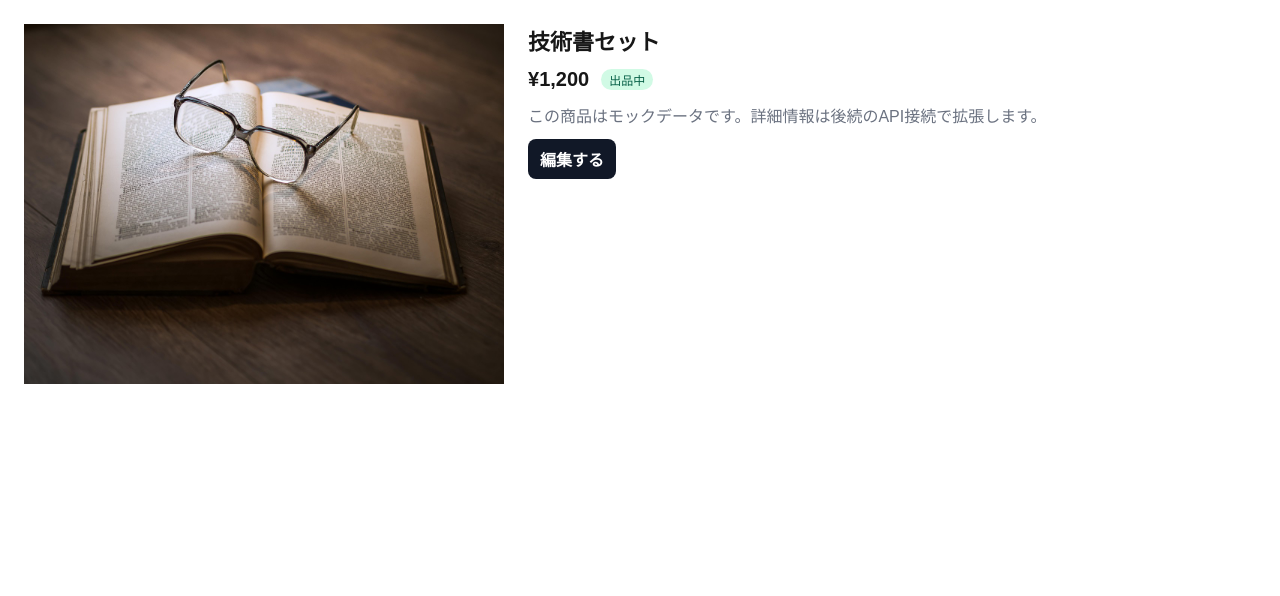
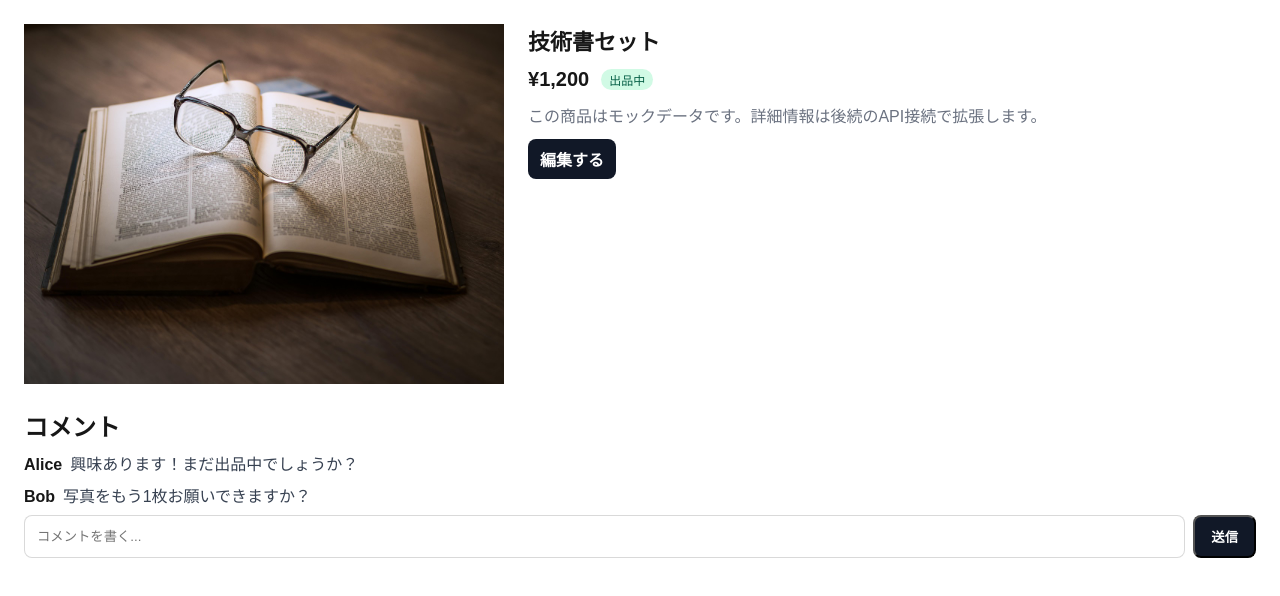
Before and after one commit to junohm410/discord-flea-market, a Next.js app in the folder app/: page /items/1 in a window 1280 px wide. Shown: the top 596 px of the page. Built offline with nearby package versions, Linux system fonts and the light colour scheme.

Commit message:
商品コメントエリアの実装

```diff
--- /dev/null
+++ b/app/src/app/items/[id]/_components/ItemComments.tsx
@@ -0,0 +1,80 @@
+"use client";
+
+import styled from "styled-components";
+import { mockComments } from "@/mock/comments";
+
+type Props = { itemId: number };
+
+const ItemComments = ({ itemId }: Props) => {
+  return (
+    <Section>
+      <h2>コメント</h2>
+      <List>
+        {mockComments
+          .filter((c) => c.itemId === itemId)
+          .map((c) => (
+            <li key={c.id}>
+              <Author>{c.author}</Author>
+              <Body>{c.body}</Body>
+            </li>
+          ))}
+      </List>
+      <Form
+        onSubmit={(e) => {
+          e.preventDefault();
+          // TODO: BFF経由でRails APIへPOST。今はモックでalert
+          alert("コメント送信（モック）");
+        }}
+      >
+        <Input placeholder="コメントを書く..." />
+        <Submit>送信</Submit>
+      </Form>
+    </Section>
+  );
+};
+
+const Section = styled.section`
+  grid-column: 1 / -1;
+  display: grid;
+  gap: 8px;
+`;
+
+const List = styled.ul`
+  list-style: none;
+  padding: 0;
+  margin: 0;
+  display: grid;
+  gap: 8px;
+`;
+
+const Author = styled.span`
+  font-weight: 700;
+  margin-right: 8px;
+`;
+
+const Body = styled.span`
+  color: #374151;
+`;
+
+const Form = styled.form`
+  display: grid;
+  grid-template-columns: 1fr auto;
+  gap: 8px;
+`;
+
+const Input = styled.input`
+  padding: 10px 12px;
+  border-radius: 8px;
+  border: 1px solid rgba(0, 0, 0, 0.15);
+  background: #fff;
+`;
+
+const Submit = styled.button`
+  padding: 10px 16px;
+  border-radius: 8px;
+  background: #111827;
+  color: #fff;
+  font-weight: 700;
+`;
+
+export default ItemComments;
--- a/app/src/app/items/[id]/_components/ItemDetailView.tsx
+++ b/app/src/app/items/[id]/_components/ItemDetailView.tsx
@@ -5,6 +5,7 @@ import Link from "next/link";
 import styled from "styled-components";
 import ItemPrice from "@/components/items/ItemPrice";
 import ItemStatusLabel from "@/components/items/ItemStatusLabel";
+import ItemComments from "./ItemComments";
 
 type Item = {
   id: number;
@@ -43,6 +44,7 @@ const ItemDetailView = ({ item }: { item: Item }) => {
             <EditLink href={`/items/${item.id}/edit`}>編集する</EditLink>
           </Actions>
         </InfoSection>
+        <ItemComments itemId={item.id} />
       </Grid>
     </Main>
   );
--- /dev/null
+++ b/app/src/mock/comments.ts
@@ -0,0 +1,27 @@
+export type Comment = {
+  id: number;
+  itemId: number;
+  author: string;
+  body: string;
+  createdAt: string;
+};
+
+export const mockComments: Comment[] = [
+  {
+    id: 1,
+    itemId: 1,
+    author: "Alice",
+    body: "興味あります！まだ出品中でしょうか？",
+    createdAt: "2025-08-01T10:00:00Z",
+  },
+  {
+    id: 2,
+    itemId: 1,
+    author: "Bob",
+    body: "写真をもう1枚お願いできますか？",
+    createdAt: "2025-08-01T11:00:00Z",
+  },
+];
+
+const defaultExport = { mockComments };
+export default defaultExport;
```
